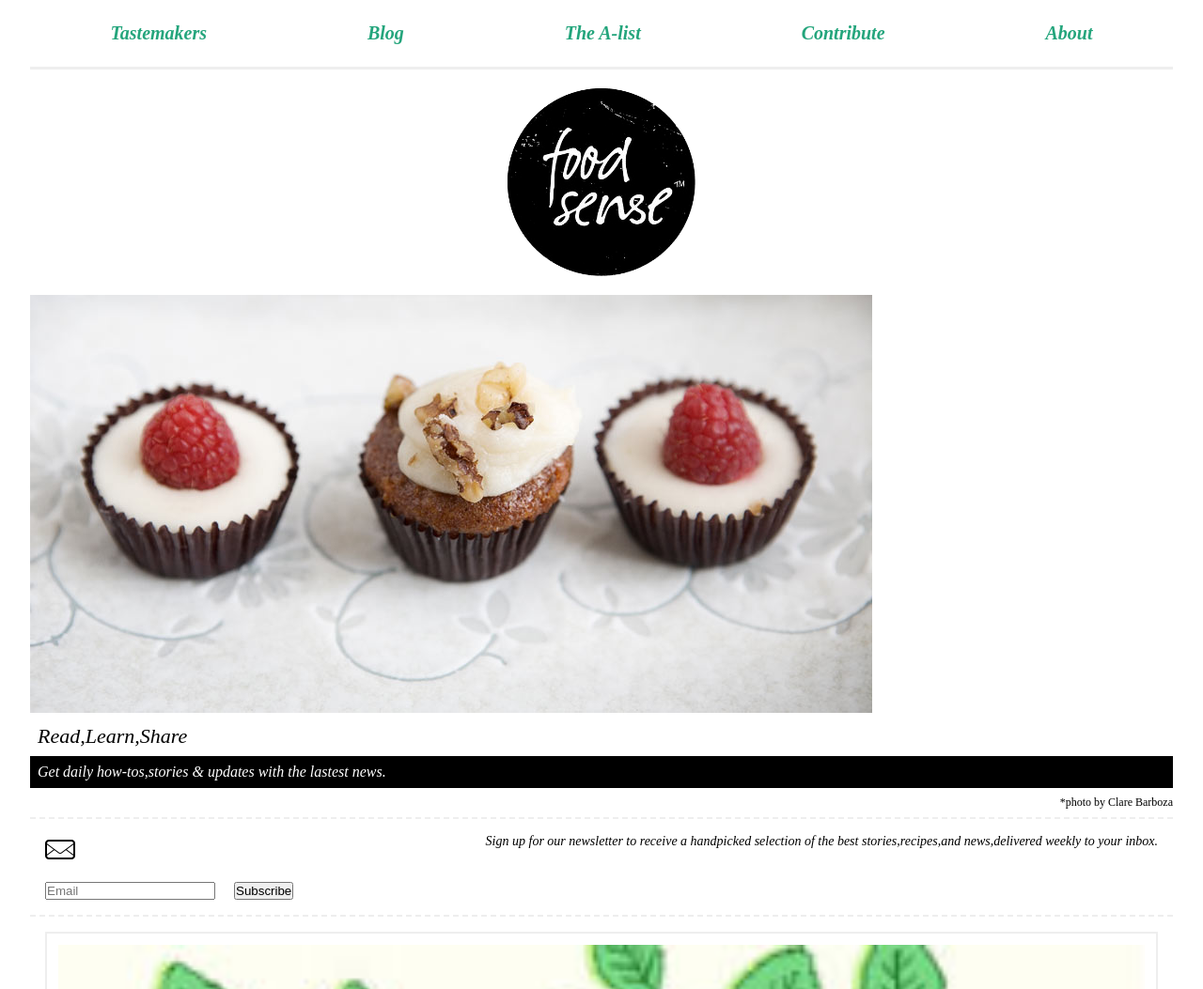
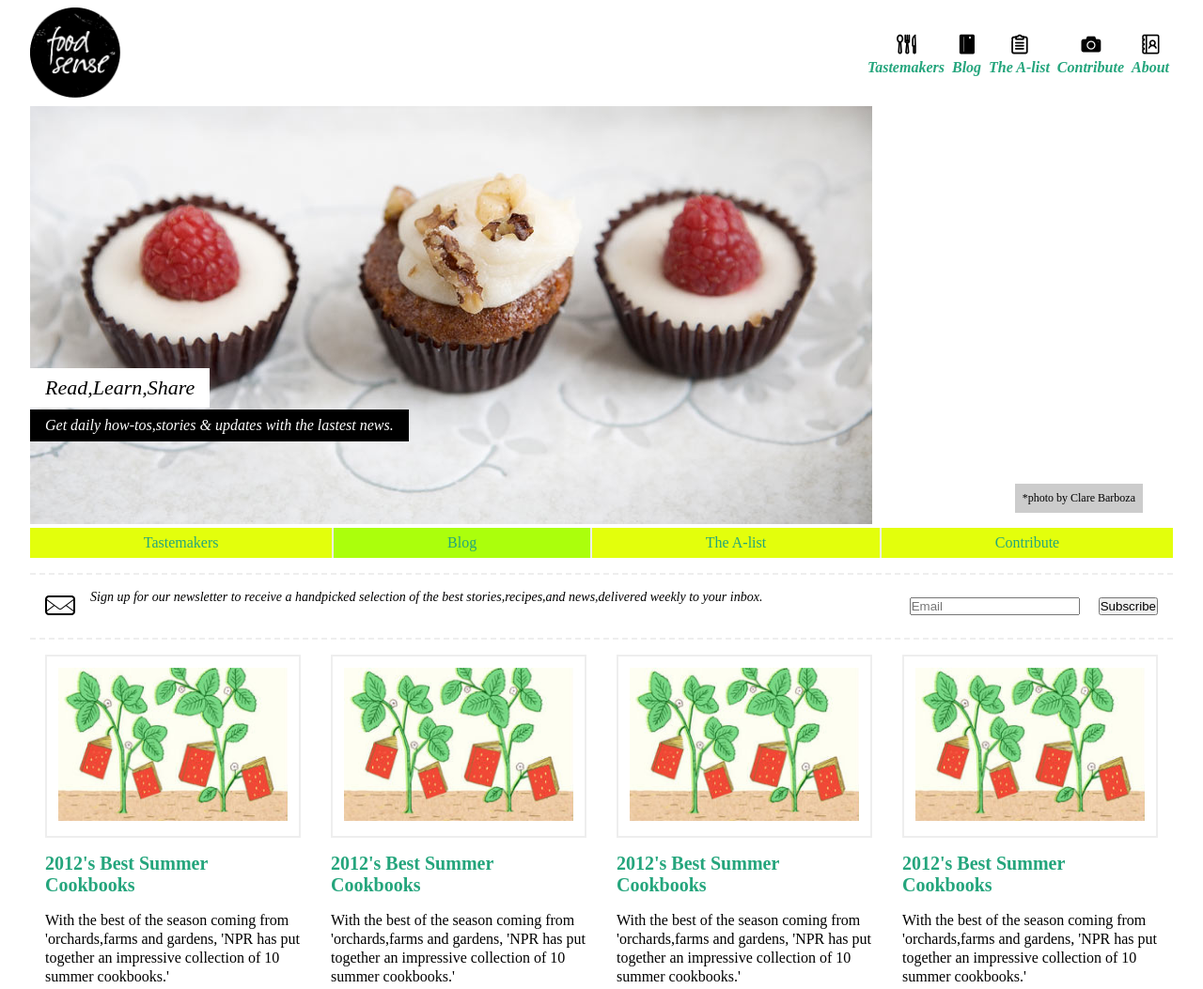
Before and after one commit to fengshiyunji/flex-learning, a plain HTML site: page index.html in a window 1280 px wide. Shown: the top 1053 px of the page at 94% size. Drawn offline with Linux system fonts and the light colour scheme.

Commit message:
finish the mobile and pad style

```diff
--- a/css/index.css
+++ b/css/index.css
@@ -1,5 +1,10 @@
 body {
     padding: 0 2rem;
+}
+
+.site-menu {
+    display: flex;
+    flex-direction: column;
 }
 
 .site-menu__list {
@@ -10,11 +15,18 @@ body {
 }
 
 .site-menu__list--item {
-    color: #24a57c;
     padding: 1.5rem 0.25rem;
     font-size: 1.25rem;
     font-style: italic;
     font-weight: 600;
+}
+
+.site-menu__list--item i {
+    display: none;
+}
+
+.site-menu__list--item span {
+    color: #24a57c;
 }
 
 .site-menu__img {
@@ -30,20 +42,24 @@ body {
 .site-intro__title {
     font-size: 1.375rem;
     font-style: italic;
-    padding: 0.5rem;
+    padding: 0.5rem 1rem;
 }
 
 .site-intro__info {
     font-style: italic;
     background: #000;
     color: #fff;
-    padding: 0.5rem;
+    padding: 0.5rem 1rem;
 }
 
 .site-intro__author {
     padding: 0.5rem 0;
     font-size: 0.75rem;
     text-align: right;
+}
+
+.site-intro__tab {
+    display: none;
 }
 
 .site-subscribe {
@@ -117,6 +133,7 @@ body {
     border-top: 2px solid #eee;
     display: flex;
     justify-content: space-between;
+    align-items: center;
 }
 
 .site-footer__info {
--- a/css/medium.css
+++ b/css/medium.css
@@ -1,7 +1,85 @@
 /* Medium devices (landscape tablets, 768px and up) */
 
 @media only screen and (min-width: 768px) {
-    body {
-
+    .site-menu {
+        flex-direction: row-reverse;
+        justify-content: space-between;
+        padding: 0.5rem 0;
+    }
+    .site-menu__list {
+        border: none;
+    }
+    .site-menu__list--item {
+        display: flex;
+        flex-direction: column;
+        justify-content: center;
+        text-align: center;
+        font-size: 1rem;
+    }
+    .site-menu__list--item i {
+        display: inline;
+        padding: 0.25rem 0;
+        font-size: 1.25rem;
+    }
+    .site-menu__img {
+        height: 6rem;
+        width: 6rem;
+        padding: 0;
+    }
+    .site-menu__img img {
+        width: 100%;
+        height: 100%;
+    }
+    .site-intro {
+        position: relative;
+    }
+    .site-intro__title {
+        position: absolute;
+        bottom: 10rem;
+        background: #fff;
+    }
+    .site-intro__info {
+        position: absolute;
+        bottom: 7.75rem;
+    }
+    .site-intro__author {
+        position: absolute;
+        right: 2rem;
+        bottom: 3rem;
+        background: #ccc;
+        padding: 0.5rem;
+    }
+    .site-intro__tab {
+        display: flex;
+        justify-content: space-around;
+        margin-bottom: 1rem;
+        line-height: 2rem;
+        color: #24a57c;
+    }
+    .site-intro__tab li{
+        flex-grow: 1;
+        text-align: center;
+        border-right: 2px solid #eee;
+        background: #e3ff0c;
+    }
+    .site-intro__tab li:last-child{
+        border: none;
+    }
+    .site-intro__tab li.active{
+        background: #abff0c;
+    }
+    .site-main-content {
+        display: flex;
+    }
+    .site-subscribe {
+        display: flex;
+        justify-content: space-between;
+        align-items: center;
+    }
+    .site-subscribe__info {
+        margin: 0;
+    }
+    .site-subscribe__form {
+        flex-shrink: 0;
     }
 }
--- a/index.html
+++ b/index.html
@@ -14,21 +14,44 @@
 </head>
 
 <body>
-    <ul class="site-menu__list">
-        <li class="site-menu__list--item">Tastemakers</li>
-        <li class="site-menu__list--item">Blog</li>
-        <li class="site-menu__list--item">The A-list</li>
-        <li class="site-menu__list--item">Contribute</li>
-        <li class="site-menu__list--item">About</li>
-    </ul>
-    <div class="site-menu__img">
-        <img src="./image/logo.png" />
+    <div class="site-menu">
+        <ul class="site-menu__list">
+            <li class="site-menu__list--item">
+                <i class="iconfont icon-spoon"></i>
+                <span>Tastemakers</span>
+            </li>
+            <li class="site-menu__list--item">
+                <i class="iconfont icon-blog"></i>
+                <span>Blog</span>
+            </li>
+            <li class="site-menu__list--item">
+                <i class="iconfont icon-alist"></i>
+                <span>The A-list</span>
+            </li>
+            <li class="site-menu__list--item">
+                <i class="iconfont icon-contribute"></i>
+                <span>Contribute</span>
+            </li>
+            <li class="site-menu__list--item">
+                <i class="iconfont icon-about"></i>
+                <span>About</span>
+            </li>
+        </ul>
+        <div class="site-menu__img">
+            <img src="./image/logo.png" />
+        </div>
     </div>
     <section class="site-intro">
         <img class="site-intro__img" src="./image/foodsense.jpg" />
         <div class="site-intro__title">Read,Learn,Share</div>
         <div class="site-intro__info">Get daily how-tos,stories & updates with the lastest news.</div>
         <div class="site-intro__author">*photo by Clare Barboza</div>
+        <ul class="site-intro__tab">
+            <li>Tastemakers</li>
+            <li class="active">Blog</li>
+            <li>The A-list</li>
+            <li>Contribute</li>
+        </ul>
     </section>
     <section class="site-subscribe">
         <div class="site-subscribe__info">
```
